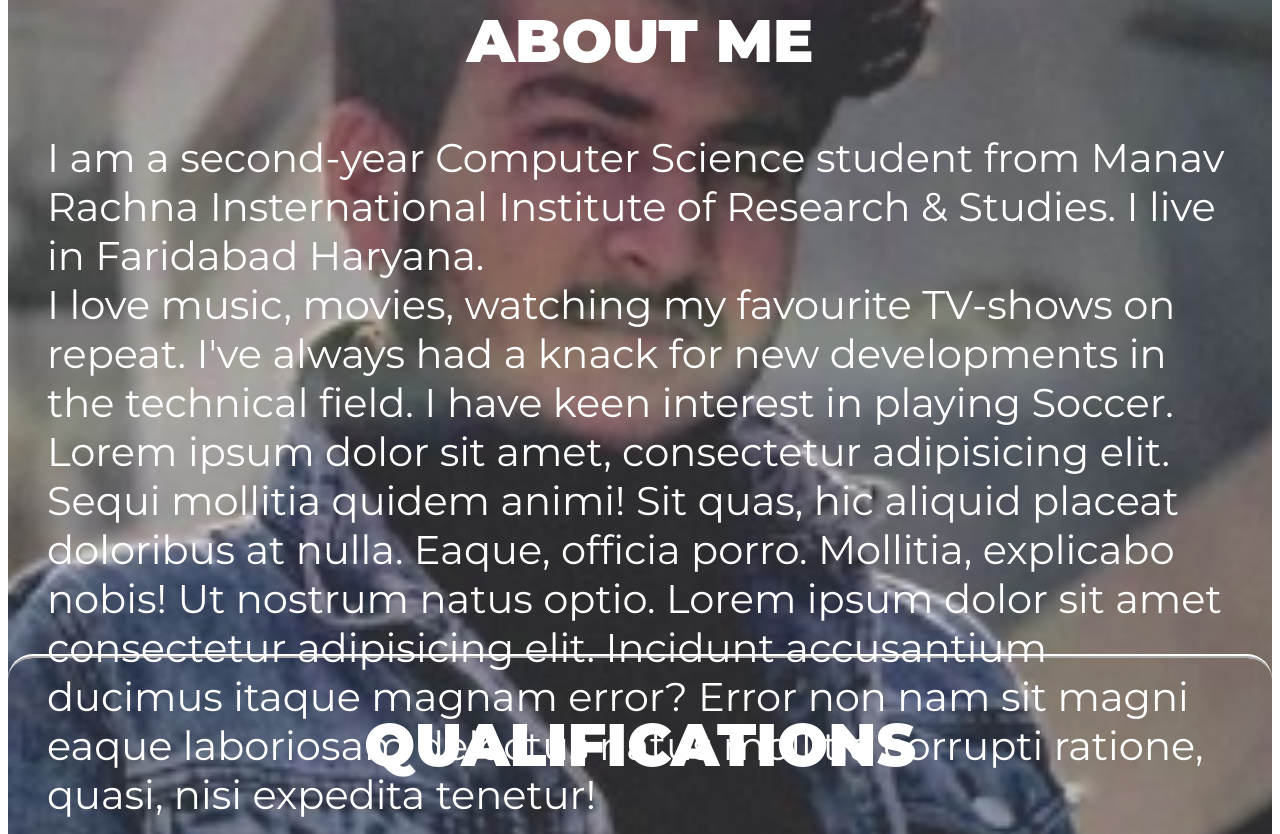
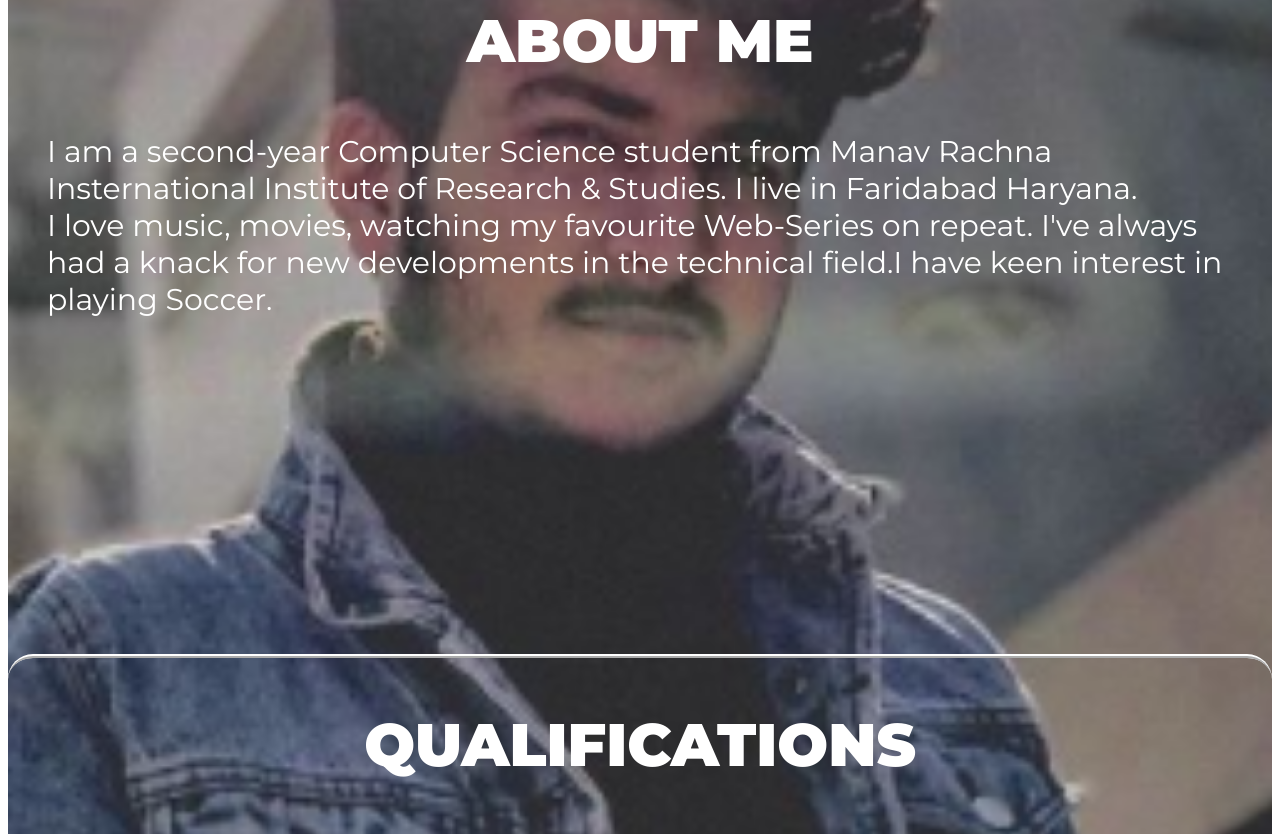
Before and after one commit to shivansh2001/shivansh2001.github.io, a plain HTML site: page index.html in a window 1280 px wide. Shown: the part 820-1654 px from the top of the page. Drawn offline with Linux system fonts and the light colour scheme.

Commit message:
Updated Hosted Portfolio

```diff
--- a/css/style.css
+++ b/css/style.css
@@ -3,7 +3,6 @@ html{
 }
 
 #container {
-    /* border: 16px solid grey; */
     background: url('../img/bg.png') no-repeat center center/cover;
     font-family: 'Montserrat', sans-serif;
 }
@@ -13,7 +12,6 @@ html{
     align-items: center;
     position: sticky;
     top: 0px;
-    /* border-bottom: 4px solid white; */
 }
 
 #navbar::before {
@@ -45,7 +43,6 @@ html{
     padding: 3px 22px;
     border-radius: 20px;
     text-decoration: none;
-    /* transition: 15px; */
 }
 
 #navbar ul li a:hover,
@@ -128,12 +125,11 @@ html{
     align-items: center;
     display: flex;
     justify-content: center;
-    font-size: 40px;
+    font-size: 30px;
 
 }
 
 .about p:hover{
-    /* transform: translate(12px, 12px); */
     border: 10px solid black;
     color: white;
     background-color: black;
@@ -182,9 +178,7 @@ html{
 .qualification ul li:hover{
     transform: translate(12px, 12px);
 
-
 }
-
 
 #skill-section {
     height: 700px;
@@ -213,8 +207,6 @@ html{
 .skills ul:hover{
     color: white;
     background-color: black;
-    /* border: 6px solid white; */
-    /* transform: translate(12px, 12px); */
     border-radius: 40px;
     opacity: 0.7;
 }
--- a/index.html
+++ b/index.html
@@ -42,19 +42,9 @@
                 <h2>ABOUT ME </h2>
                 <p>
                     I am a second-year Computer Science student from Manav Rachna Insternational Institute of
-                    Research
-                    & Studies. I live in Faridabad Haryana.<br>
-                    I love music, movies, watching my favourite TV-shows on repeat. I've always had a knack for new
-                    developments in the technical field.
-                    I have keen interest in playing Soccer.
-                    Lorem ipsum dolor sit amet, consectetur adipisicing elit. <br> Sequi mollitia quidem animi! Sit
-                    quas, hic
-                    aliquid placeat doloribus at nulla. Eaque, officia porro. Mollitia, explicabo nobis! Ut nostrum
-                    natus
-                    optio.
-                    Lorem ipsum dolor sit amet consectetur adipisicing elit. Incidunt accusantium ducimus itaque magnam
-                    error? Error non nam sit magni eaque laboriosam delectus natus mollitia corrupti ratione, quasi,
-                    nisi expedita tenetur!
+                    Research & Studies. I live in Faridabad Haryana.<br>
+                    I love music, movies, watching my favourite Web-Series on repeat. I've always had a knack for new
+                    developments in the technical field.I have keen interest in playing Soccer.
                 </p>
             </div>
         </section>
```
